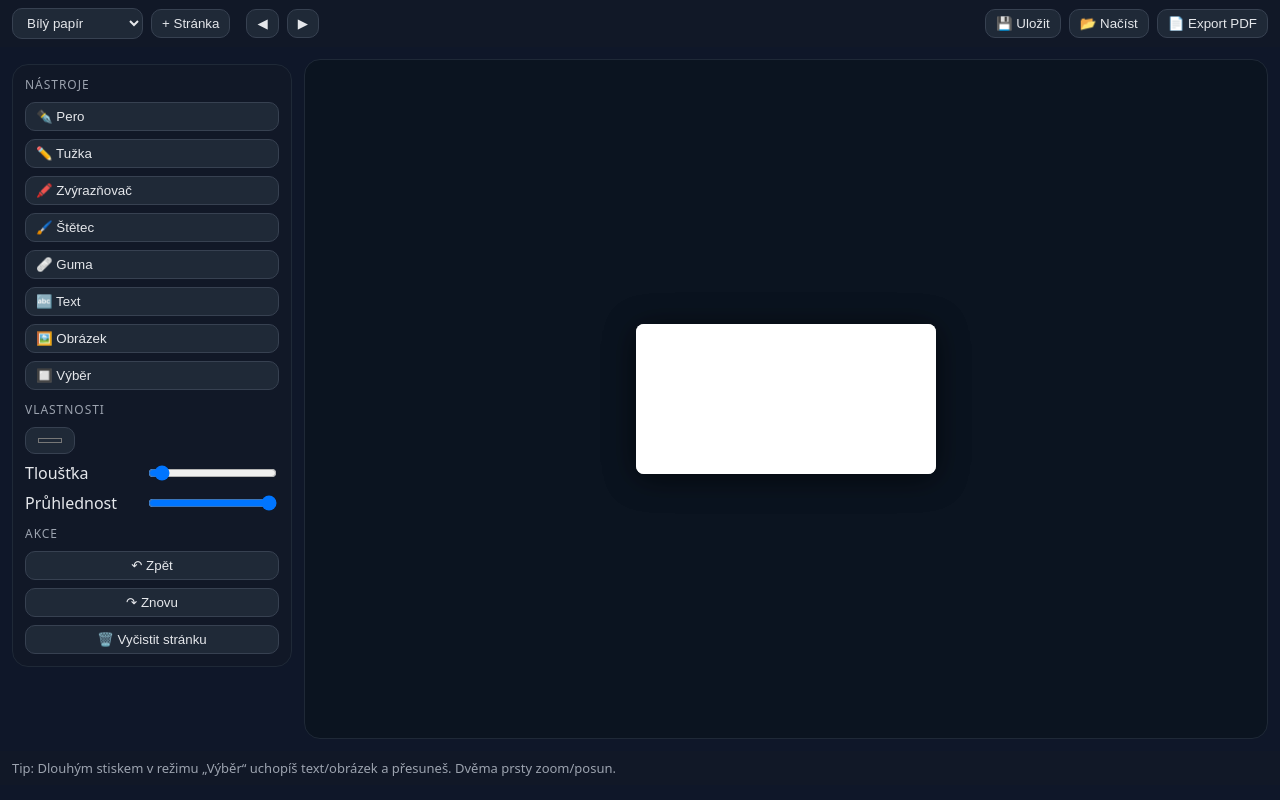
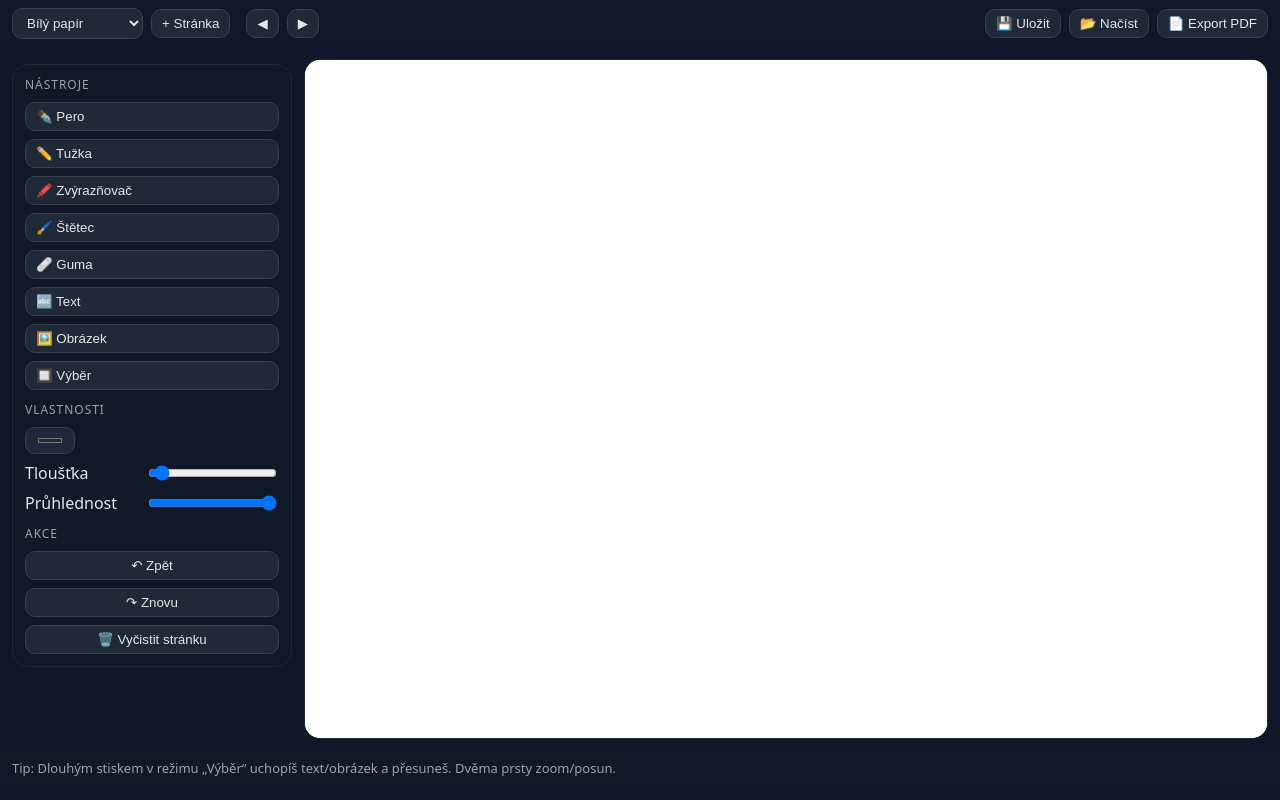
Before and after one commit to Berniocal/zapisnik, a plain HTML site: page index.html in a window 1280 px wide. Drawn offline with nearby package versions, Linux system fonts and the light colour scheme.

Commit message:
Refactor CSS for improved layout and structure

```diff
--- a/styles.css
+++ b/styles.css
@@ -1,9 +1,8 @@
 :root{
---bg:#0f1729; --panel:#111827; --ink:#1f2937; --text:#e5e7eb; --muted:#9ca3af; --accent:#60a5fa;
+  --bg:#0f1729; --panel:#111827; --ink:#1f2937; --text:#e5e7eb; --muted:#9ca3af; --accent:#60a5fa;
 }
 *{box-sizing:border-box}
-html,body{height:100%;margin:0;background:var(--bg);color:var(--text);font:16px/1.4 system-ui, -apple-system, Segoe UI, Roboto, Ubuntu}
-
+html,body{height:100%;margin:0;background:var(--bg);color:var(--text);font:16px/1.4 system-ui,-apple-system,Segoe UI,Roboto,Ubuntu}
 
 .topbar,.bottombar{display:flex;justify-content:space-between;align-items:center;gap:10px;padding:8px 12px;background:var(--panel);position:sticky;z-index:3}
 .topbar{top:0} .bottombar{bottom:0;color:var(--muted);font-size:13px}
@@ -11,29 +10,20 @@ html,body{height:100%;margin:0;background:var(--bg);color:var(--text);font:16px/
 button,select,input[type="color"]{background:#1f2937;border:1px solid #374151;color:var(--text);padding:6px 10px;border-radius:10px}
 button:hover{border-color:#4b5563}
 
-
-.workspace{display:grid;grid-template-columns:280px 1fr;gap:12px;padding:12px;min-height:calc(100vh - 96px)}
+.workspace{display:grid;grid-template-columns:280px 1fr;gap:12px;padding:12px;height:calc(100vh - 96px)}
 .toolbar{background:var(--panel);border:1px solid #1f2937;border-radius:16px;padding:12px;display:flex;flex-direction:column;gap:12px;position:sticky;top:64px;height:fit-content}
 .tool-group{display:flex;flex-direction:column;gap:8px}
 .tool-group .label{font-size:12px;color:var(--muted);text-transform:uppercase;letter-spacing:.08em}
 .tool{display:block;width:100%;text-align:left}
 .row{display:flex;align-items:center;gap:10px;justify-content:space-between}
 
-
-.sheet-wrap{position:relative;display:grid;place-items:center;background:#0b1420;border:1px solid #1f2937;border-radius:16px;overflow:auto;padding:12px}
-#bg-canvas,#draw-canvas{max-width:100%;max-height:100%;background:#fff;border-radius:8px;box-shadow:0 4px 32px rgba(0,0,0,.35)}
-#bg-canvas{position:absolute;inset:auto}
-#draw-canvas{position:relative;z-index:1;touch-action:none}
-
-
+.sheet-wrap{position:relative;background:#0b1420;border:1px solid #1f2937;border-radius:16px;overflow:hidden}
+#bg-canvas,#draw-canvas{position:absolute;inset:0;width:100%;height:100%;background:#fff;touch-action:none;cursor:crosshair}
 #text-editor{position:absolute;z-index:2;display:none;min-width:120px;min-height:40px;padding:6px 8px;border-radius:8px;border:1px dashed #93c5fd;background:rgba(255,255,255,.9);color:#111;font:16px/1.3 system-ui}
-
 
 #page-info{font-size:12px;color:var(--muted)}
 
-
-@media (max-width: 980px){
-.workspace{grid-template-columns:1fr}
-.toolbar{position:static}
+@media (max-width:980px){
+  .workspace{grid-template-columns:1fr}
+  .toolbar{position:static}
 }
----
```
